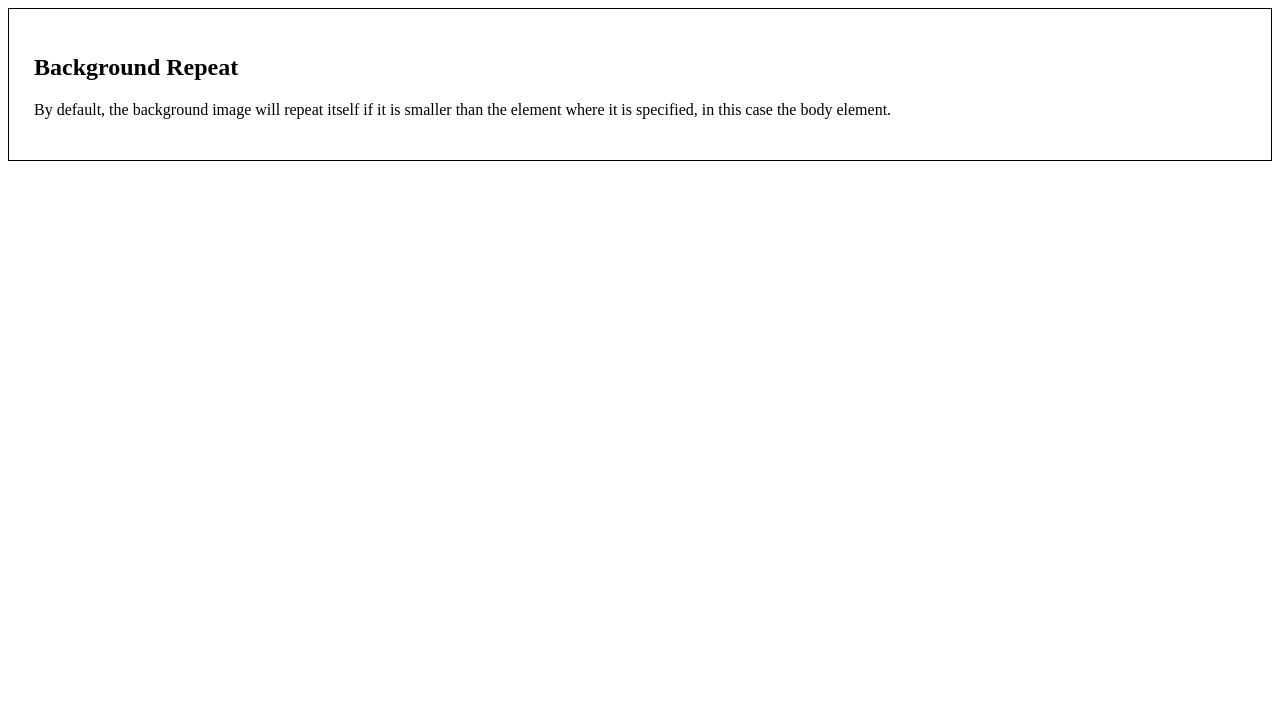
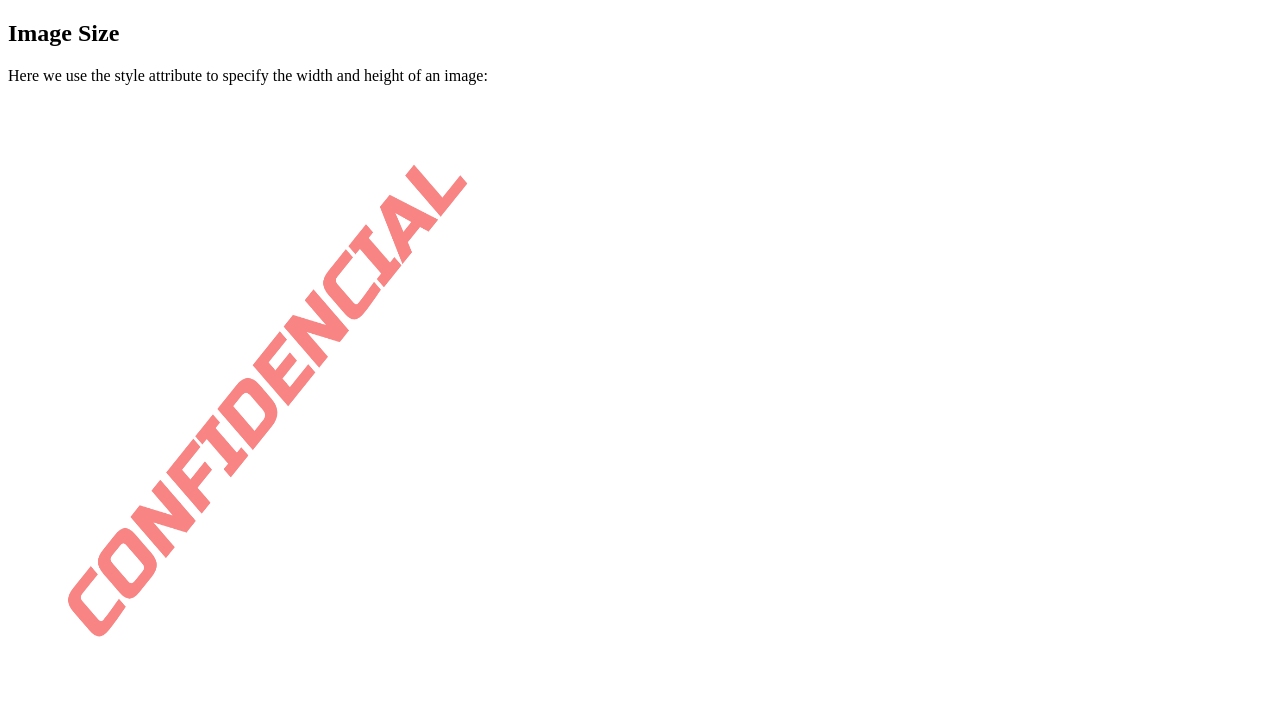
Before and after one commit to silver-grog/library, a plain HTML site: page index.html in a window 1280 px wide. Drawn offline with Linux system fonts and the light colour scheme.

Commit message:
Update index.html

```diff
--- a/index.html
+++ b/index.html
@@ -1,21 +1,12 @@
 <!DOCTYPE html>
 <html>
-<head>
-<style>
-body {
-  background-image: url('background.png');
-    border: 1px solid black;
-  padding: 25px;
-  background: url("w3css.gif");
-  background-repeat: round;
-}
-</style>
-</head>
 <body>
 
-<h2>Background Repeat</h2>
+<h2>Image Size</h2>
 
-<p>By default, the background image will repeat itself if it is smaller than the element where it is specified, in this case the body element.</p>
+<p>Here we use the style attribute to specify the width and height of an image:</p>
+
+<img src="background.png" alt="background" style="width:500px;height:600px;">
 
 </body>
 </html>
```
